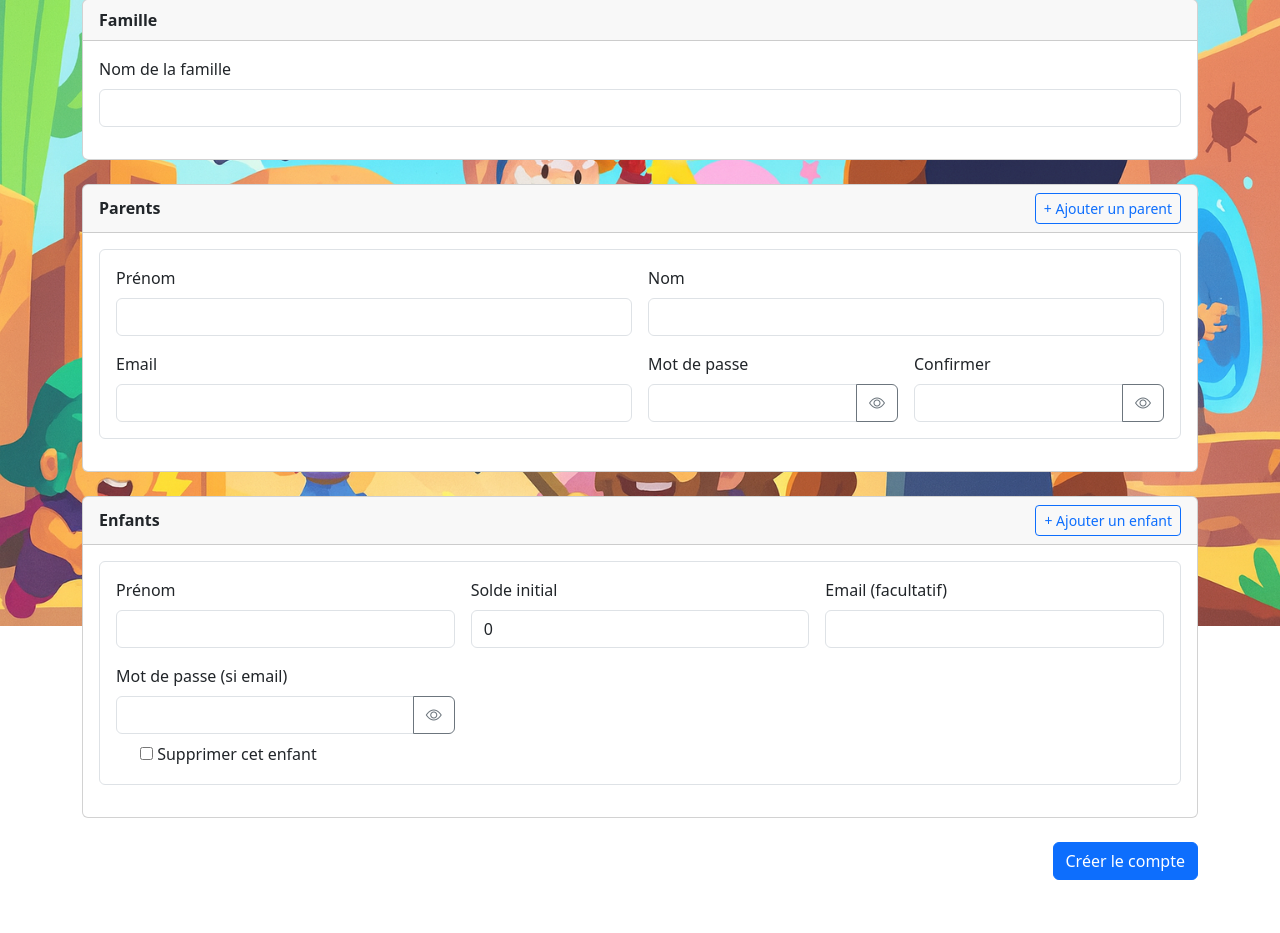
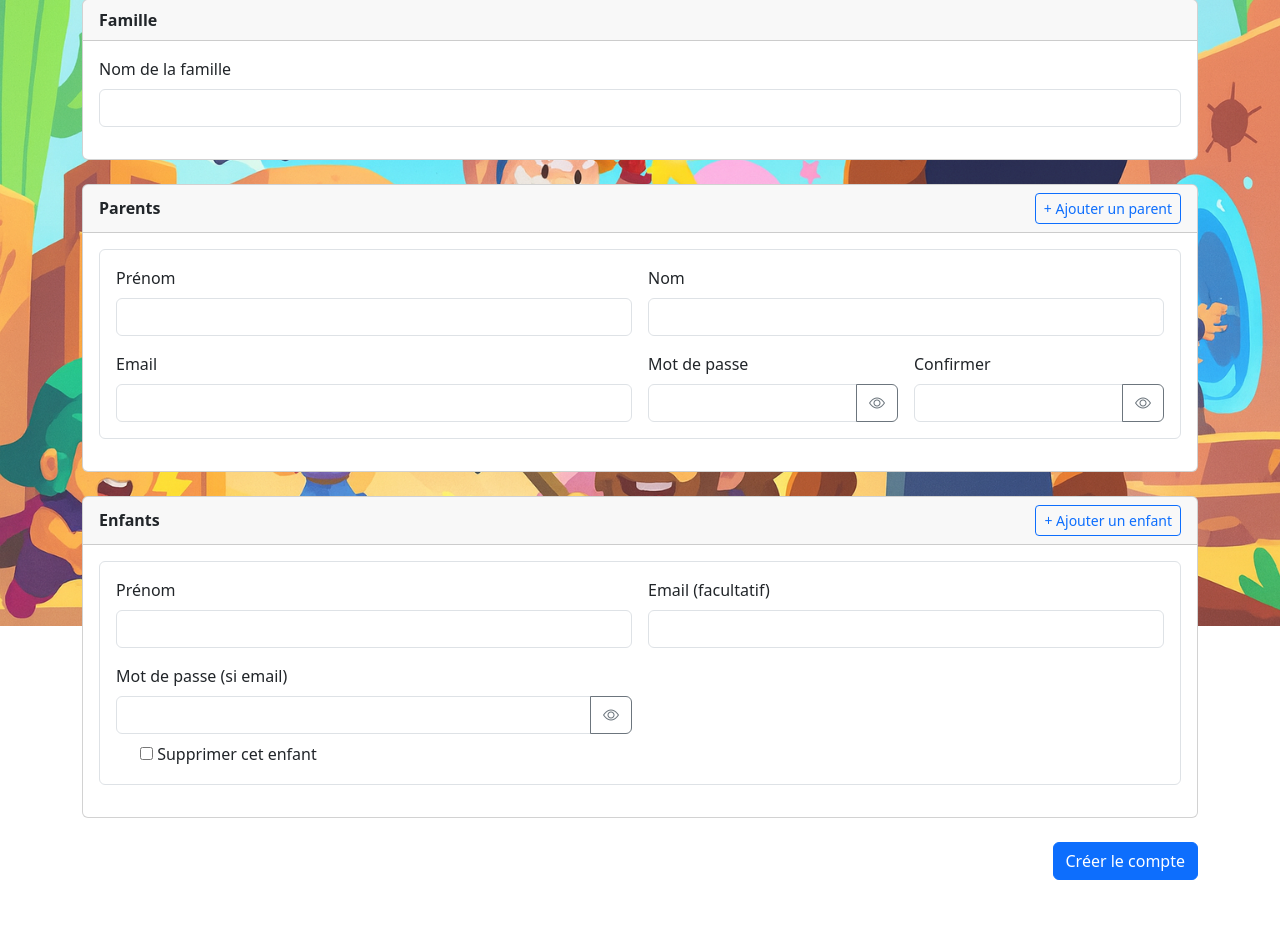
Before and after one commit to Nunespace/Vive-les-points, a Django app: page /inscription/ in a window 1280 px wide. Shown: the part 174-1107 px from the top of the page. Run offline with Django 5.2, Linux system fonts and the light colour scheme; parts of the project's set-up code (start-up, migrations or seed data) failed here and were passed over; some libraries are stand-ins or nearby versions; some web fonts are replaced.

Commit message:
Modif inscription (suppression champ solde initial)

```diff
--- a/famille/forms.py
+++ b/famille/forms.py
@@ -97,11 +97,7 @@ class EnfantSignupForm(forms.Form):
         max_length=200,
         widget=forms.TextInput(attrs={"class": "form-control"}),
     )
-    solde_points = forms.IntegerField(
-        label="Solde initial",
-        initial=0,
-        widget=forms.NumberInput(attrs={"class": "form-control"}),
-    )
+
     email = forms.EmailField(
         label="Email (facultatif)",
         required=False,
--- a/famille/templates/famille/register.html
+++ b/famille/templates/famille/register.html
@@ -82,18 +82,15 @@
           <div class="border rounded p-3 mb-3 enfant-form">
             {{ form.non_field_errors }}
             <div class="row g-3">
-              <div class="col-md-4">
+              <div class="col-md-6">
                 <label class="form-label">Prénom</label>{{ form.prenom }}{{ form.prenom.errors }}
               </div>
-              <div class="col-md-4">
-                <label class="form-label">Solde initial</label>{{ form.solde_points }}{{ form.solde_points.errors }}
-              </div>
-              <div class="col-md-4">
+              <div class="col-md-6">
                 <label class="form-label">Email (facultatif)</label>{{ form.email }}{{ form.email.errors }}
               </div>
 
               <!-- Mot de passe enfant -->
-              <div class="col-md-4">
+              <div class="col-md-6">
                 <label class="form-label">Mot de passe (si email)</label>
                 <div class="input-group">
                   {{ form.password }}
--- a/famille/views.py
+++ b/famille/views.py
@@ -196,7 +196,6 @@ class RegisterFamilyView(View):
             cd = form.cleaned_data
             enfant_obj = Enfant.objects.create(
                 prenom=cd["prenom"],
-                solde_points=cd.get("solde_points") or 0,
                 famille=famille,
             )
             if cd.get("email"):
```
Also changed, not shown: famille/tests/test_views.py (+1 -1 lines).
